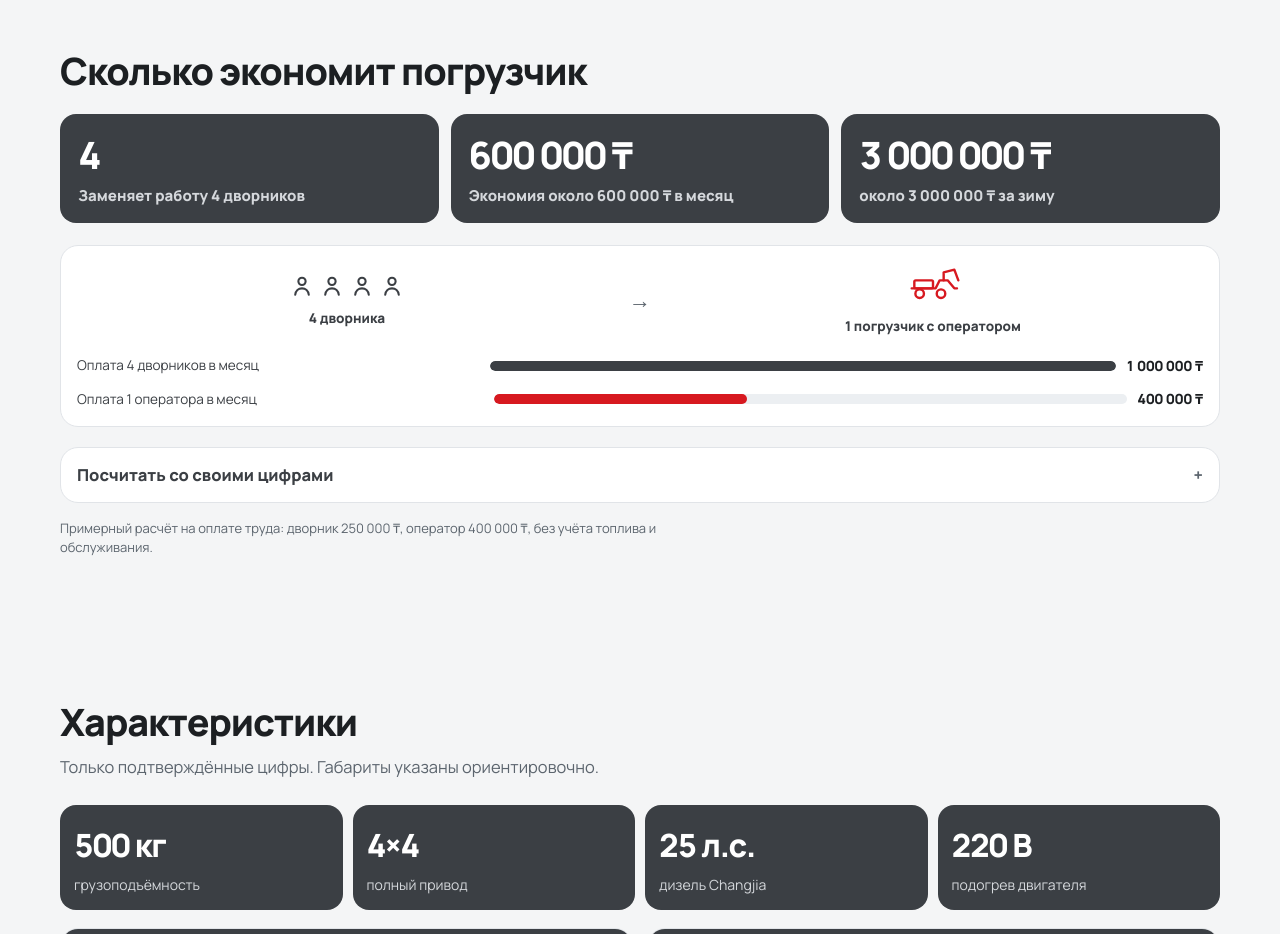
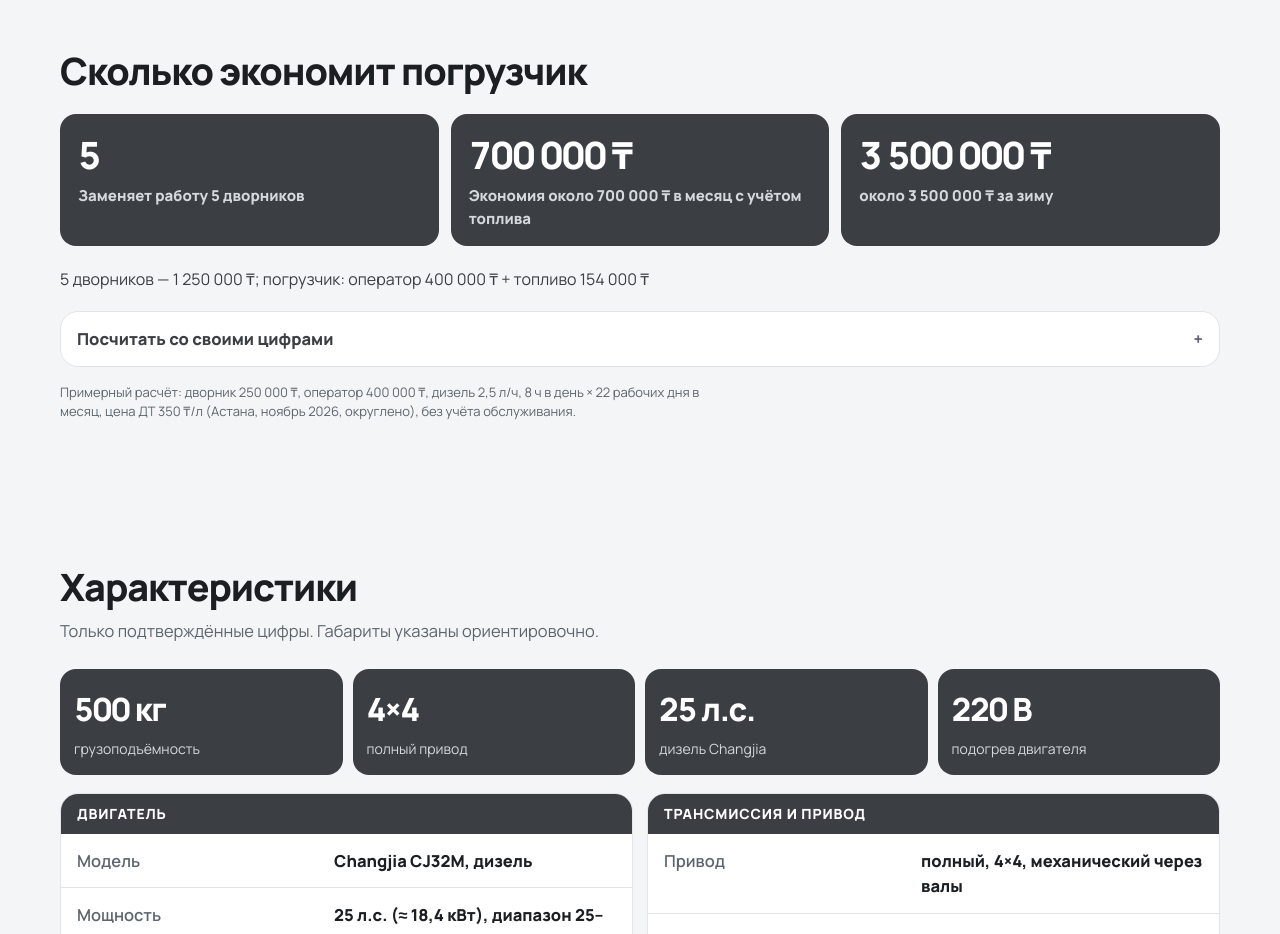
Before and after one commit to abk0186/adal907, a plain HTML site: page index.html in a window 1280 px wide. Shown: the part 2260-3194 px from the top of the page. Drawn offline with Linux system fonts and the light colour scheme.

Commit message:
Show snow savings as five workers and about 700,000 ₸ a month after fuel.
The confusing icons and cost bars are gone. The block now uses Asset's five-worker figure, subtracts diesel at 2.5 L/h and a rounded Astana price of 350 ₸/L, and keeps a collapsed calculator with hours and fuel price. The CNAME for adalmoto.kz is unchanged.

```diff
--- a/assets/css/styles.css
+++ b/assets/css/styles.css
@@ -767,6 +767,14 @@ h3 { font-size: 1.12rem; font-weight: 800; letter-spacing: -0.02em; }
   background: transparent;
 }
 
+.save-break {
+  margin: 4px 0 20px;
+  color: var(--graphite);
+  font-size: 16px;
+  line-height: 1.45;
+  max-width: 46rem;
+}
+
 .save-foot {
   margin: 0;
   color: var(--muted);
--- a/assets/js/i18n.js
+++ b/assets/js/i18n.js
@@ -132,27 +132,29 @@
     },
 
     "save.title": { ru: "Сколько экономит погрузчик", kk: "Тиегіш қанша үнемдейді" },
-    "save.hl.people": { ru: "Заменяет работу 4 дворников", kk: "4 дворниктің жұмысын алмастырады" },
-    "save.hl.month": { ru: "Экономия около 600\u00a0000\u00a0₸ в месяц", kk: "Үнем айына шамамен 600\u00a0000\u00a0₸" },
-    "save.hl.winter": { ru: "около 3\u00a0000\u00a0000\u00a0₸ за зиму", kk: "қыста шамамен 3\u00a0000\u00a0000\u00a0₸" },
-    "save.visual.people": { ru: "4 дворника", kk: "4 дворник" },
-    "save.visual.loader": { ru: "1 погрузчик с оператором", kk: "1 тиегіш операторымен" },
-    "save.bar.crew": { ru: "Оплата 4 дворников в месяц", kk: "4 дворниктің айлық төлемі" },
-    "save.bar.operator": { ru: "Оплата 1 оператора в месяц", kk: "1 оператордың айлық төлемі" },
+    "save.hl.people": { ru: "Заменяет работу 5 дворников", kk: "5 дворниктің жұмысын алмастырады" },
+    "save.hl.month": { ru: "Экономия около 700\u00a0000\u00a0₸ в месяц с учётом топлива", kk: "Үнем отынды есепке алғанда айына шамамен 700\u00a0000\u00a0₸" },
+    "save.hl.winter": { ru: "около 3\u00a0500\u00a0000\u00a0₸ за зиму", kk: "қыста шамамен 3\u00a0500\u00a0000\u00a0₸" },
+    "save.break": {
+      ru: "5 дворников — 1\u00a0250\u00a0000\u00a0₸; погрузчик: оператор 400\u00a0000\u00a0₸ + топливо 154\u00a0000\u00a0₸",
+      kk: "5 дворник — 1\u00a0250\u00a0000\u00a0₸; тиегіш: оператор 400\u00a0000\u00a0₸ + отын 154\u00a0000\u00a0₸"
+    },
     "save.foot": {
-      ru: "Примерный расчёт на оплате труда: дворник 250\u00a0000\u00a0₸, оператор 400\u00a0000\u00a0₸, без учёта топлива и обслуживания.",
-      kk: "Еңбекақы бойынша болжамды есеп: дворник 250\u00a0000\u00a0₸, оператор 400\u00a0000\u00a0₸, отын мен қызмет көрсету есепке алынбаған."
+      ru: "Примерный расчёт: дворник 250\u00a0000\u00a0₸, оператор 400\u00a0000\u00a0₸, дизель 2,5\u00a0л/ч, 8\u00a0ч в день × 22 рабочих дня в месяц, цена ДТ 350\u00a0₸/л (Астана, ноябрь 2026, округлено), без учёта обслуживания.",
+      kk: "Болжамды есеп: дворник 250\u00a0000\u00a0₸, оператор 400\u00a0000\u00a0₸, дизель 2,5\u00a0л/сағ, күніне 8\u00a0сағ × айына 22 жұмыс күні, ДТ бағасы 350\u00a0₸/л (Астана, қараша 2026, дөңгелектелген), қызмет көрсету есепке алынбаған."
     },
 
     "calc.toggle": { ru: "Посчитать со своими цифрами", kk: "Өз цифрларыңызбен есептеу" },
     "calc.workers": { ru: "Число рабочих", kk: "Жұмысшылар саны" },
     "calc.salary": { ru: "Зарплата рабочего в месяц, ₸", kk: "Жұмысшының айлық жалақысы, ₸" },
     "calc.months": { ru: "Месяцев за зиму", kk: "Қыстағы айлар" },
+    "calc.hours": { ru: "Моточасов в месяц", kk: "Айына мотосағат" },
+    "calc.diesel": { ru: "Цена дизеля, ₸/л", kk: "Дизель бағасы, ₸/л" },
     "calc.monthLabel": { ru: "Экономия в месяц", kk: "Айлық үнем" },
     "calc.yearLabel": { ru: "Экономия за зиму", kk: "Қысқы үнем" },
     "calc.zero": {
-      ru: "При этих значениях экономии на оплате труда нет: фонд рабочих не выше зарплаты оператора.",
-      kk: "Бұл мәндерде еңбекақы үнемделмейді: жұмысшылар қоры оператор жалақысынан аспайды."
+      ru: "При этих значениях экономии нет: фонд рабочих не выше расходов на оператора и топливо.",
+      kk: "Бұл мәндерде үнем жоқ: жұмысшылар қоры оператор мен отын шығынынан аспайды."
     },
 
     "service.title": { ru: "Запчасти и сервис", kk: "Қосалқы бөлшектер мен сервис" },
--- a/index.html
+++ b/index.html
@@ -183,55 +183,26 @@
         <h2 data-i18n="save.title">Сколько экономит погрузчик</h2>
         <div class="save-highlights">
           <article class="save-hl">
-            <strong>4</strong>
-            <p data-i18n="save.hl.people">Заменяет работу 4 дворников</p>
+            <strong>5</strong>
+            <p data-i18n="save.hl.people">Заменяет работу 5 дворников</p>
           </article>
           <article class="save-hl">
-            <strong>600&nbsp;000&nbsp;₸</strong>
-            <p data-i18n="save.hl.month">Экономия около 600&nbsp;000&nbsp;₸ в месяц</p>
+            <strong>700&nbsp;000&nbsp;₸</strong>
+            <p data-i18n="save.hl.month">Экономия около 700&nbsp;000&nbsp;₸ в месяц с учётом топлива</p>
           </article>
           <article class="save-hl">
-            <strong>3&nbsp;000&nbsp;000&nbsp;₸</strong>
-            <p data-i18n="save.hl.winter">около 3&nbsp;000&nbsp;000&nbsp;₸ за зиму</p>
+            <strong>3&nbsp;500&nbsp;000&nbsp;₸</strong>
+            <p data-i18n="save.hl.winter">около 3&nbsp;500&nbsp;000&nbsp;₸ за зиму</p>
           </article>
         </div>
-
-        <div class="save-visual">
-          <div class="save-crew">
-            <div class="save-crew-side">
-              <div class="save-people" aria-hidden="true">
-                <svg viewBox="0 0 24 24" fill="none" stroke="currentColor" stroke-width="1.8" stroke-linecap="round" stroke-linejoin="round" aria-hidden="true"><circle cx="12" cy="8" r="3.1"/><path d="M6.2 19.5c.4-3.4 2.8-5.5 5.8-5.5s5.4 2.1 5.8 5.5"/></svg><svg viewBox="0 0 24 24" fill="none" stroke="currentColor" stroke-width="1.8" stroke-linecap="round" stroke-linejoin="round" aria-hidden="true"><circle cx="12" cy="8" r="3.1"/><path d="M6.2 19.5c.4-3.4 2.8-5.5 5.8-5.5s5.4 2.1 5.8 5.5"/></svg><svg viewBox="0 0 24 24" fill="none" stroke="currentColor" stroke-width="1.8" stroke-linecap="round" stroke-linejoin="round" aria-hidden="true"><circle cx="12" cy="8" r="3.1"/><path d="M6.2 19.5c.4-3.4 2.8-5.5 5.8-5.5s5.4 2.1 5.8 5.5"/></svg><svg viewBox="0 0 24 24" fill="none" stroke="currentColor" stroke-width="1.8" stroke-linecap="round" stroke-linejoin="round" aria-hidden="true"><circle cx="12" cy="8" r="3.1"/><path d="M6.2 19.5c.4-3.4 2.8-5.5 5.8-5.5s5.4 2.1 5.8 5.5"/></svg>
-              </div>
-              <span data-i18n="save.visual.people">4 дворника</span>
-            </div>
-            <span class="save-vs" aria-hidden="true">→</span>
-            <div class="save-crew-side">
-              <div class="save-loader" aria-hidden="true">
-                <svg viewBox="0 0 48 28" fill="none" stroke="currentColor" stroke-width="1.8" stroke-linecap="round" stroke-linejoin="round" aria-hidden="true"><path d="M8 18h18l3-6h6l5 6h2"/><rect x="10" y="12" width="14" height="6" rx="1"/><circle cx="14" cy="22" r="3.2"/><circle cx="30" cy="22" r="3.2"/><path d="M32 12 V6 l8-2 3 8"/></svg>
-              </div>
-              <span data-i18n="save.visual.loader">1 погрузчик с оператором</span>
-            </div>
-          </div>
-          <ul class="bar-list save-cost-bars">
-            <li>
-              <span class="bar-label" data-i18n="save.bar.crew">Оплата 4 дворников в месяц</span>
-              <div class="bar-track" aria-hidden="true"><span class="bar-fill" style="width:100%"></span></div>
-              <strong>1&nbsp;000&nbsp;000&nbsp;₸</strong>
-            </li>
-            <li>
-              <span class="bar-label" data-i18n="save.bar.operator">Оплата 1 оператора в месяц</span>
-              <div class="bar-track" aria-hidden="true"><span class="bar-fill bar-fill-money" style="width:40%"></span></div>
-              <strong>400&nbsp;000&nbsp;₸</strong>
-            </li>
-          </ul>
-        </div>
+        <p class="save-break" data-i18n="save.break">5 дворников — 1&nbsp;250&nbsp;000&nbsp;₸; погрузчик: оператор 400&nbsp;000&nbsp;₸ + топливо 154&nbsp;000&nbsp;₸</p>
 
         <details class="calc-details">
           <summary data-i18n="calc.toggle">Посчитать со своими цифрами</summary>
           <form class="calc" id="savings-calc" novalidate>
             <div class="calc-grid">
               <label><span data-i18n="calc.workers">Число рабочих</span>
-                <input name="workers" type="number" inputmode="numeric" min="1" max="30" step="1" value="4" required>
+                <input name="workers" type="number" inputmode="numeric" min="1" max="30" step="1" value="5" required>
               </label>
               <label><span data-i18n="calc.salary">Зарплата рабочего в месяц, ₸</span>
                 <input name="salary" type="number" inputmode="numeric" min="0" max="2000000" step="1000" value="250000" required>
@@ -239,22 +210,28 @@
               <label><span data-i18n="calc.months">Месяцев за зиму</span>
                 <input name="months" type="number" inputmode="numeric" min="1" max="12" step="1" value="5" required>
               </label>
+              <label><span data-i18n="calc.hours">Моточасов в месяц</span>
+                <input name="hours" type="number" inputmode="numeric" min="0" max="744" step="1" value="176" required>
+              </label>
+              <label><span data-i18n="calc.diesel">Цена дизеля, ₸/л</span>
+                <input name="diesel" type="number" inputmode="numeric" min="0" max="2000" step="1" value="350" required>
+              </label>
             </div>
             <div class="calc-result" aria-live="polite">
               <div>
                 <span data-i18n="calc.monthLabel">Экономия в месяц</span>
-                <strong id="calc-month">600&nbsp;000&nbsp;₸</strong>
+                <strong id="calc-month">696&nbsp;000&nbsp;₸</strong>
               </div>
               <div>
                 <span data-i18n="calc.yearLabel">Экономия за зиму</span>
-                <strong id="calc-year">3&nbsp;000&nbsp;000&nbsp;₸</strong>
+                <strong id="calc-year">3&nbsp;480&nbsp;000&nbsp;₸</strong>
               </div>
             </div>
             <p class="calc-note" id="calc-note" hidden></p>
           </form>
         </details>
 
-        <p class="save-foot" data-i18n="save.foot">Примерный расчёт на оплате труда: дворник 250&nbsp;000&nbsp;₸, оператор 400&nbsp;000&nbsp;₸, без учёта топлива и обслуживания.</p>
+        <p class="save-foot" data-i18n="save.foot">Примерный расчёт: дворник 250&nbsp;000&nbsp;₸, оператор 400&nbsp;000&nbsp;₸, дизель 2,5&nbsp;л/ч, 8&nbsp;ч в день × 22 рабочих дня в месяц, цена ДТ 350&nbsp;₸/л (Астана, ноябрь 2026, округлено), без учёта обслуживания.</p>
       </div>
     </section>
 
```
Also changed, not shown: assets/js/main.js (+7 -3 lines).
